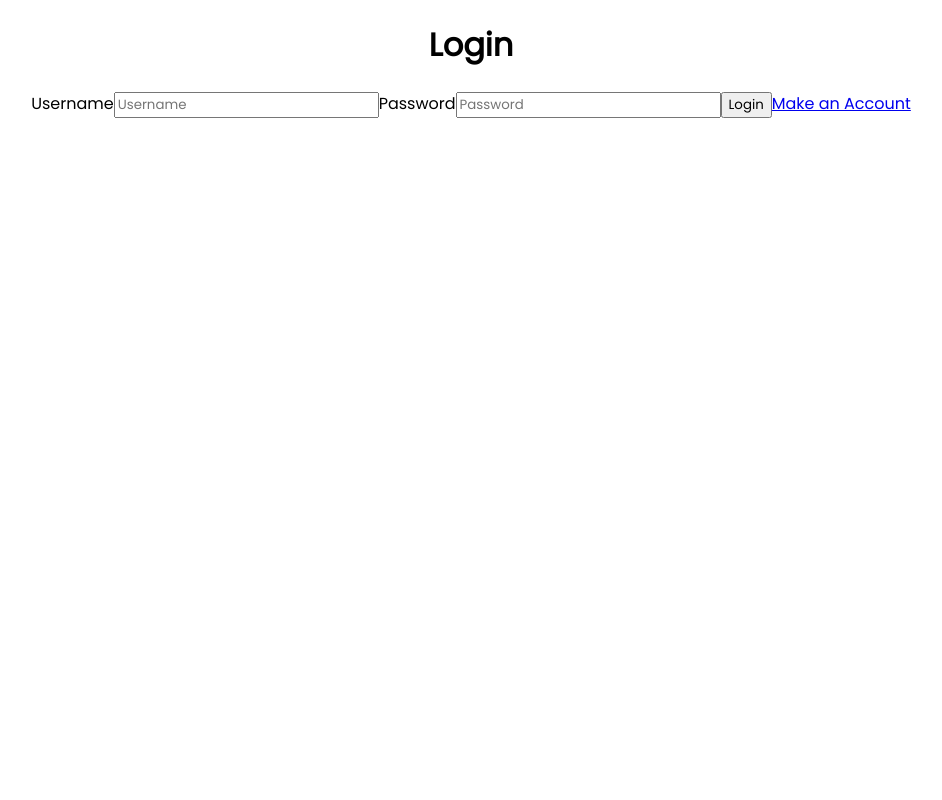
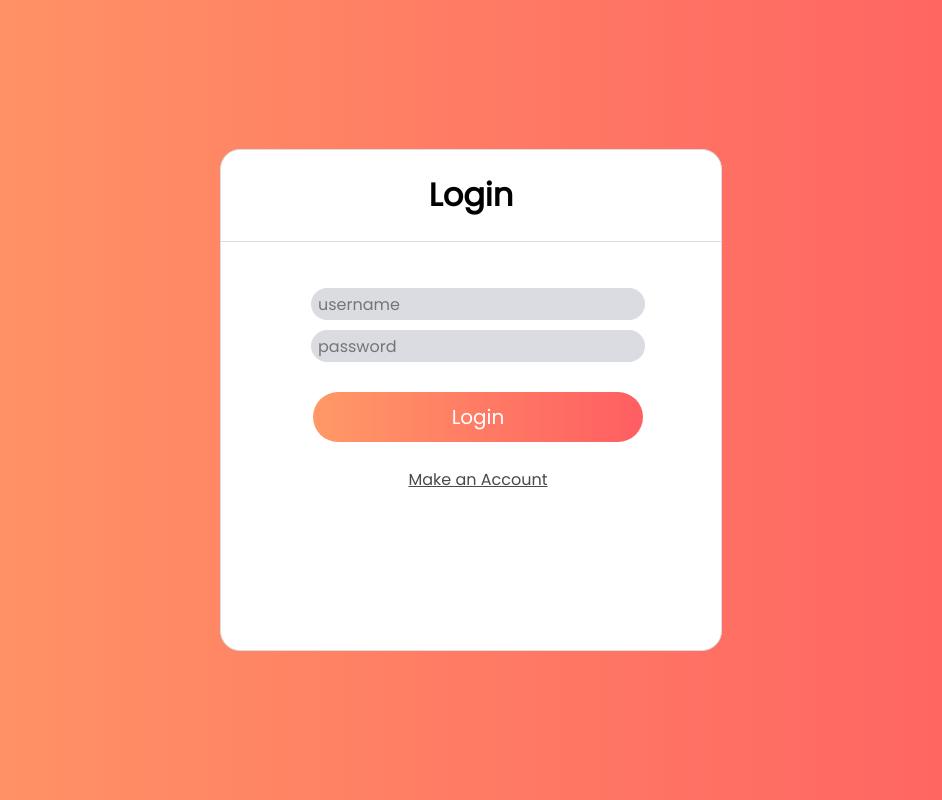
Before and after one commit to tylergeorges/playlist-itunesapi, a React (Create React App) app: page /login in a window 1280 px wide. Shown: the whole page, without its empty margins (169-1111 px from the left). Built offline with nearby package versions, Linux system fonts and the light colour scheme.

Commit message:
updatedcss

```diff
--- a/src/App.css
+++ b/src/App.css
@@ -319,6 +319,10 @@ outline: none;
     margin-left: 25px;
     /* justify-items: center; */
     border-radius: 20px;
+    width: 35px;
+    height: 5px;
+    background-color: black;
+    margin: 6px ;
   }
   .navbarleft{
     position: absolute;
@@ -395,13 +399,175 @@ outline: none;
     display: flex;
   }
   .carouselArt{
-    position: absolute;
     /* visibility: visible; */
-    opacity: 0
     /* transition: opacity 300ms; */
+    display: block;
   }
 
   .hide{
     /* visibility: hidden; */
     opacity: 0;
   }
+  .accountpage{
+    border-radius: 20px;
+    position: relative;
+    background-color: white;
+    bottom: 50;
+    display: flex;
+    border:  1px solid #dadce1;
+    text-align: center;
+    flex-wrap: wrap;
+    align-items: center;
+    width: 500px;
+    justify-content: center;
+    height: 500px;
+  }
+  #username{
+    text-indent: 5px;
+    margin: 5px;
+    width: 100%;
+    height: 30px;
+    border-radius: 20px;
+    font-size: 1rem;
+    border: none;
+    background-color: #dadce1;
+  }
+  #password{
+    text-indent: 5px;
+    margin: 5px;
+    width: 100%;
+    height: 30px;
+    border-radius: 20px;
+    font-size: 1rem;
+    border: none;
+    background-color: #dadce1;
+  }
+
+  #username:focus{
+    outline: none;
+  }
+
+  #password:focus{
+    outline: none;
+  }
+
+
+  .accountcon{
+    background: linear-gradient(to right, #ff9966, #ff5e62);
+    min-height: 100vh;
+    position: relative;
+    text-align: center;
+    display: flex;
+    align-items: center;
+    justify-items: center;
+    justify-content: center;
+  }
+  #accountheader{
+    position: relative;
+    display: flex;
+    width: 100%;
+    align-items: center;
+    justify-content: center;
+  }
+  .formheadercon{
+    position: absolute;
+    display: flex;
+    top: 0;
+    border-bottom: 1px solid #dadce1;
+    width: 100%;
+
+  }
+  .accounttxt{
+    position: absolute;
+    display: flex;
+    flex-wrap: wrap;
+    flex-direction: column;
+    align-items: center;
+    justify-content: center;
+    justify-items: center;
+  }
+
+  #formbutton{
+    color: white;
+    border: none;
+    background: linear-gradient(to right, #ff9966, #ff5e62);
+    height: 50px;
+    width:  100%;
+    font-size: 20px;
+    border-radius: 30px;
+  }
+
+  #formbutton:hover{
+    filter: brightness(1.1);
+  }
+  #formbutton:focus{
+    filter: brightness(.9);
+    transform: translateY(1px);
+  }
+  #linktootherpage{
+    color: #484a4d;
+  }
+
+ .carousel{
+   position: relative;
+   display: block;
+   /* display: flex; */
+   justify-content: center;
+   align-items: center;
+   text-align: center;
+
+ }
+
+ .carouseltrack{
+  display: flex;
+  position: relative;
+ }
+
+ .carouselCon{
+   position: relative;
+   display: flex;
+   align-items: center;
+   justify-content: center;
+   text-align: center;
+ }
+ button, input[type="submit"], input[type="reset"] {
+	background: none;
+	color: inherit;
+	border: none;
+	padding: 0;
+	font: inherit;
+	cursor: pointer;
+	outline: inherit;
+}
+ .arrow-left {
+  width: 25px;
+  height: 25px;
+  border-top: 2px solid #000;
+  border-left: 2px solid #000;
+  transform: rotate(-45deg);
+}
+ .arrow-right {
+  width: 25px;
+  height: 25px;
+  border-top: 2px solid #000;
+  border-left: 2px solid #000;
+  transform: rotate(135deg);
+}
+
+#formbuttonWel{
+  color: white;
+  border: none;
+  background: linear-gradient(to right, #ff9966, #ff5e62);
+  height: 50px;
+  width:  150px;
+  font-size: 20px;
+  border-radius: 30px;
+}
+
+#formbuttonWel:hover{
+  filter: brightness(1.1);
+}
+#formbuttonWel:focus{
+  filter: brightness(.9);
+  transform: translateY(1px);
+}
--- a/src/components/carousel.js
+++ b/src/components/carousel.js
@@ -27,19 +27,22 @@ const Carousel = (props) =>{
     let showImg = url.replace(/100x100bb.jpg/, '512x512bb.jpg');
     console.log(props)
     return(
-        <div>
-                <button onClick={handleCarousel} value='back'>-</button>
-                {/* {<img src={showImg} className="carouselArt" id="art"/> } */}
-                {props.playlists.map(songs =>{
+        <div className="carouselCon">
+                <button onClick={handleCarousel} value='back' class="arrow-left"></button>
+                <div className="carousel">
+                {<img src={showImg} className="carouselArt" id="art"/> }
+                {/* {props.playlists.map(songs =>{
                     return(
                         <div>
                             <img className="carouselArt" src={songs.artworkUrl100}/>
                         </div>
                     )
-                })}
+                })} */}
+                <p className="carouseltrack"> {props.playlists[carousel].trackName}</p>
+                </div>
 
-               <button onClick={handleCarousel} value="next">+</button>
-                <p> {props.playlists[carousel].trackName}</p>
+               <button onClick={handleCarousel} value="next" className="arrow-right"></button>
+               <br />
         </div>
     )
     }
--- a/src/components/sidebar.js
+++ b/src/components/sidebar.js
@@ -28,7 +28,9 @@ const SideBar = (props) =>{
     return(
         <div>
             <div className="sidebar">
-                <button href="#" className="sidebarbtn" onClick={handleClick}>+</button>
+                <button href="#" className="sidebarbtn" onClick={handleClick}></button>
+                <button href="#" className="sidebarbtn" onClick={handleClick}></button>
+                <button href="#" className="sidebarbtn" onClick={handleClick}></button>
 
                 {open && props.children}
             </div>
--- a/src/pages/Login.js
+++ b/src/pages/Login.js
@@ -50,21 +50,24 @@ const Login = (props) =>{
 
 
     return(
-        <div>
-            <h1>Login</h1>
+        <div className="accountcon">
+            <div className="accountpage">
 
-            <form>
-            <label htmlFor="username">Username</label>
-            <input type='text' id="username" placeholder="Username" onChange={handleUser} />
-            <label htmlFor="password">Password</label>
-            <input type='text' id="password" placeholder="Password" onChange={handlePass}/>
+            <div className="formheadercon">
+            <h1 id="accountheader">Login</h1>
+            </div>
 
-            <button type="submit" onClick={handleSubmit}>Login</button>
-            <Link to="register">Make an Account</Link>
+            <form className="accounttxt">
+            <input type='text' id="username" placeholder="username" onChange={handleUser} />
+            <input type='password' id="password" placeholder="password" onChange={handlePass}/>
             <br />
-            {/* <Link to={`/${inputUser}/home`} onClick={handleSubmit} type="submit">Sign in</Link> */}
+            <button type="submit" onClick={handleSubmit} id="formbutton">Login</button>
+            <br />
+            <Link to="register" id="linktootherpage">Make an Account</Link>
+            <br />
             </form>
-
+            <br />
+            </div>
         </div>
     )
 }
--- a/src/pages/Register.js
+++ b/src/pages/Register.js
@@ -31,18 +31,23 @@ const Register = (props) =>{
 
 
     return(
-        <div>
-            <h1>Register</h1>
-            <form>
-            <label htmlFor="username">Username</label>
-            <input type='text' id="username" placeholder="Username" onChange={handleUser} />
-            <label htmlFor="password">Password</label>
-            <input type='text' id="password" placeholder="Password" onChange={handlePass}/>
+        <div className="accountcon">
+            <div className="accountpage">
+
+            <div className="formheadercon">
+            <h1 id="accountheader">Register</h1>
+            </div>
+
+            <form className="accounttxt">
+            <input type='text' id="username" placeholder="username" onChange={handleUser} />
+            <input type='password' id="password" placeholder="password" typeof="password" onChange={handlePass}/>
             <br />
-            <button type="submit" onClick={handleSubmit} >Make Account</button>
+            <button type="submit" onClick={handleSubmit} id="formbutton">Register</button>
             <br />
-            <Link to='/login'>Login Page</Link>
+            <Link to='/login' id="linktootherpage">Login Page</Link>
             </form>
+            <br />
+            </div>
         </div>
     )
 }
--- a/src/pages/Welcome.js
+++ b/src/pages/Welcome.js
@@ -13,12 +13,21 @@ const Welcome = () =>{
         history.replace({ pathname: `/login`});
     }
     return(
-        <div>
-            <h1>Welcome!</h1>
-            <button onClick={toSignUp}>Sign Up</button>
+        <div className="accountcon">
+        <div className="accountpage">
+
+        <div className="formheadercon">
+        <h1 id="accountheader">Welcome!</h1>
+        </div>
+
+        <div className="accounttxt">
+        <br />
+            <button onClick={toSignUp} id="formbuttonWel">Sign Up</button>
             <br />
-            <button onClick={toLogin}>Login</button>
-
+            <button onClick={toLogin} id="formbuttonWel">Login</button>
+            <br />
+            </div>
+        </div>
         </div>
     )
 }
```
Also changed, not shown: src/components/footer.js (deleted).
